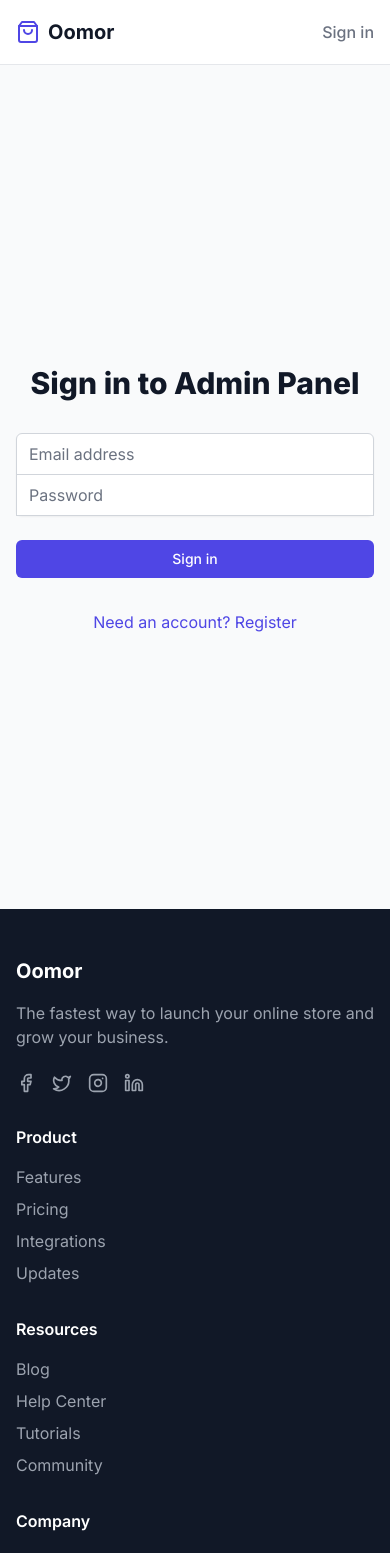
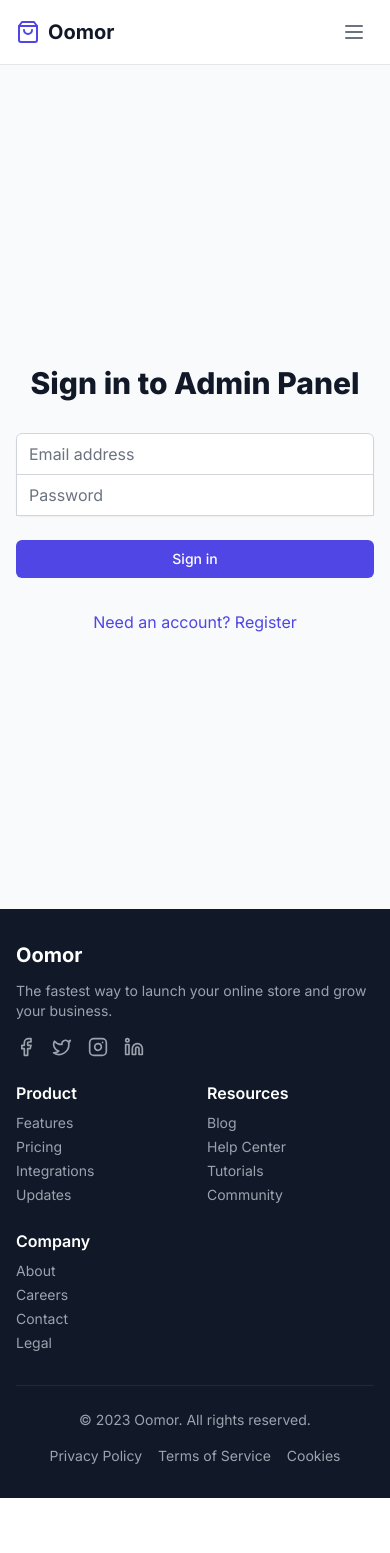
Before and after one commit to kashik0i/Oomor-landing, a React (Vite) app: page /admin/auth in a window 390 px wide. Shown: the top 1553 px of the page. After the commit the page ends 1498 px from the top, so only its background shows below. Built offline with nearby package versions, Linux system fonts and the light colour scheme; no server answers.

Commit message:
improve mobile view

```diff
--- a/src/components/Footer.tsx
+++ b/src/components/Footer.tsx
@@ -3,12 +3,12 @@ import { Link } from 'react-router-dom'
 
 export function Footer() {
   return (
-    <footer className="bg-gray-900 text-white py-12 px-4">
-      <div className="max-w-6xl mx-auto grid md:grid-cols-4 gap-8">
-        <div>
-          <h3 className="text-xl font-bold mb-4">Oomor</h3>
-          <p className="text-gray-400">The fastest way to launch your online store and grow your business.</p>
-          <div className="flex space-x-4 mt-6">
+    <footer className="bg-gray-900 text-white py-8 sm:py-12 px-4">
+      <div className="max-w-6xl mx-auto grid grid-cols-2 sm:grid-cols-2 md:grid-cols-4 gap-6 sm:gap-8">
+        <div className="col-span-2 sm:col-span-2 md:col-span-1">
+          <h3 className="text-xl font-bold mb-3 sm:mb-4">Oomor</h3>
+          <p className="text-gray-400 text-sm sm:text-base">The fastest way to launch your online store and grow your business.</p>
+          <div className="flex space-x-4 mt-4 sm:mt-6">
             <a href="#" className="text-gray-400 hover:text-white">
               <Facebook className="w-5 h-5" />
             </a>
@@ -24,8 +24,8 @@ export function Footer() {
           </div>
         </div>
         <div>
-          <h4 className="font-semibold mb-4">Product</h4>
-          <ul className="space-y-2">
+          <h4 className="font-semibold mb-2 sm:mb-4">Product</h4>
+          <ul className="space-y-1 sm:space-y-2 text-sm sm:text-base">
             <li><Link to="/features" className="text-gray-400 hover:text-white">Features</Link></li>
             <li><Link to="/pricing" className="text-gray-400 hover:text-white">Pricing</Link></li>
             <li><Link to="/integrations" className="text-gray-400 hover:text-white">Integrations</Link></li>
@@ -33,8 +33,8 @@ export function Footer() {
           </ul>
         </div>
         <div>
-          <h4 className="font-semibold mb-4">Resources</h4>
-          <ul className="space-y-2">
+          <h4 className="font-semibold mb-2 sm:mb-4">Resources</h4>
+          <ul className="space-y-1 sm:space-y-2 text-sm sm:text-base">
             <li><Link to="/blog" className="text-gray-400 hover:text-white">Blog</Link></li>
             <li><Link to="/help" className="text-gray-400 hover:text-white">Help Center</Link></li>
             <li><Link to="/tutorials" className="text-gray-400 hover:text-white">Tutorials</Link></li>
@@ -42,8 +42,8 @@ export function Footer() {
           </ul>
         </div>
         <div>
-          <h4 className="font-semibold mb-4">Company</h4>
-          <ul className="space-y-2">
+          <h4 className="font-semibold mb-2 sm:mb-4">Company</h4>
+          <ul className="space-y-1 sm:space-y-2 text-sm sm:text-base">
             <li><Link to="/about" className="text-gray-400 hover:text-white">About</Link></li>
             <li><Link to="/careers" className="text-gray-400 hover:text-white">Careers</Link></li>
             <li><Link to="/contact" className="text-gray-400 hover:text-white">Contact</Link></li>
@@ -51,12 +51,12 @@ export function Footer() {
           </ul>
         </div>
       </div>
-      <div className="max-w-6xl mx-auto mt-12 pt-8 border-t border-gray-800 flex flex-col md:flex-row justify-between items-center">
-        <p className="text-gray-400 mb-4 md:mb-0">© 2023 Oomor. All rights reserved.</p>
-        <div className="flex space-x-6">
-          <Link to="/legal#privacy" className="text-gray-400 hover:text-white">Privacy Policy</Link>
-          <Link to="/legal#terms" className="text-gray-400 hover:text-white">Terms of Service</Link>
-          <Link to="/legal#cookies" className="text-gray-400 hover:text-white">Cookies</Link>
+      <div className="max-w-6xl mx-auto mt-8 sm:mt-12 pt-6 sm:pt-8 border-t border-gray-800 flex flex-col md:flex-row justify-between items-center">
+        <p className="text-gray-400 text-sm sm:text-base mb-4 md:mb-0">© 2023 Oomor. All rights reserved.</p>
+        <div className="flex flex-wrap justify-center gap-4 sm:gap-6">
+          <Link to="/legal#privacy" className="text-gray-400 hover:text-white text-sm sm:text-base">Privacy Policy</Link>
+          <Link to="/legal#terms" className="text-gray-400 hover:text-white text-sm sm:text-base">Terms of Service</Link>
+          <Link to="/legal#cookies" className="text-gray-400 hover:text-white text-sm sm:text-base">Cookies</Link>
         </div>
       </div>
     </footer>
--- a/src/components/Header.tsx
+++ b/src/components/Header.tsx
@@ -1,18 +1,26 @@
 import {Link} from 'react-router-dom'
-import {ShoppingBag} from 'lucide-react'
+import {ShoppingBag, Menu, X} from 'lucide-react'
 import {useAuth} from '../context/AuthContext';
 import {useNavigate} from 'react-router-dom';
+import {useState} from 'react';
 
 export function Header() {
     const {isAuthenticated, user} = useAuth();
     const navigate = useNavigate();
+    const [mobileMenuOpen, setMobileMenuOpen] = useState(false);
 
     const handleDashboard = () => {
         if (isAuthenticated) {
             navigate('/admin/dashboard');
+            setMobileMenuOpen(false);
         } else {
             navigate('/admin/auth');
+            setMobileMenuOpen(false);
         }
+    }
+
+    const toggleMobileMenu = () => {
+        setMobileMenuOpen(!mobileMenuOpen);
     }
     return (
         <header className="sticky top-0 z-50 bg-white border-b border-gray-200">
@@ -24,6 +32,8 @@ export function Header() {
                             <span className="text-xl font-bold text-gray-900">Oomor</span>
                         </Link>
                     </div>
+
+                    {/* Desktop Navigation */}
                     <nav className="hidden md:flex space-x-8">
                         <Link to="/features" className="text-gray-500 hover:text-gray-900 font-medium">Features</Link>
                         <Link to="/pricing" className="text-gray-500 hover:text-gray-900 font-medium">Pricing</Link>
@@ -31,7 +41,9 @@ export function Header() {
                         <Link to="/about" className="text-gray-500 hover:text-gray-900 font-medium">About</Link>
                         <Link to="/demo" className="text-gray-500 hover:text-gray-900 font-medium">Demo</Link>
                     </nav>
-                    <div className="flex items-center space-x-4">
+
+                    {/* Desktop Auth */}
+                    <div className="hidden md:flex items-center space-x-4">
                         {
                             isAuthenticated ? (
                                 <>
@@ -41,13 +53,95 @@ export function Header() {
                                     </button>
                                 </>
                             ) : (
-                                <Link to="/admin/auth" className="text-gray-500 hover:text-gray-900 font-medium">Sign
-                                    in</Link>
+                                <Link to="/admin/auth" className="text-gray-500 hover:text-gray-900 font-medium">Sign in</Link>
                             )
                         }
                     </div>
+
+                    {/* Mobile menu button */}
+                    <div className="md:hidden">
+                        <button
+                            onClick={toggleMobileMenu}
+                            className="inline-flex items-center justify-center p-2 rounded-md text-gray-500 hover:text-gray-900 hover:bg-gray-100 focus:outline-none focus:ring-2 focus:ring-inset focus:ring-indigo-500"
+                        >
+                            <span className="sr-only">Open main menu</span>
+                            {mobileMenuOpen ? (
+                                <X className="block h-6 w-6" aria-hidden="true" />
+                            ) : (
+                                <Menu className="block h-6 w-6" aria-hidden="true" />
+                            )}
+                        </button>
+                    </div>
                 </div>
             </div>
+
+            {/* Mobile menu, show/hide based on menu state */}
+            {mobileMenuOpen && (
+                <div className="md:hidden">
+                    <div className="px-2 pt-2 pb-3 space-y-1 sm:px-3 bg-white shadow-lg">
+                        <Link
+                            to="/features"
+                            className="block px-3 py-2 rounded-md text-base font-medium text-gray-700 hover:text-gray-900 hover:bg-gray-50"
+                            onClick={() => setMobileMenuOpen(false)}
+                        >
+                            Features
+                        </Link>
+                        <Link
+                            to="/pricing"
+                            className="block px-3 py-2 rounded-md text-base font-medium text-gray-700 hover:text-gray-900 hover:bg-gray-50"
+                            onClick={() => setMobileMenuOpen(false)}
+                        >
+                            Pricing
+                        </Link>
+                        <Link
+                            to="/blog"
+                            className="block px-3 py-2 rounded-md text-base font-medium text-gray-700 hover:text-gray-900 hover:bg-gray-50"
+                            onClick={() => setMobileMenuOpen(false)}
+                        >
+                            Blog
+                        </Link>
+                        <Link
+                            to="/about"
+                            className="block px-3 py-2 rounded-md text-base font-medium text-gray-700 hover:text-gray-900 hover:bg-gray-50"
+                            onClick={() => setMobileMenuOpen(false)}
+                        >
+                            About
+                        </Link>
+                        <Link
+                            to="/demo"
+                            className="block px-3 py-2 rounded-md text-base font-medium text-gray-700 hover:text-gray-900 hover:bg-gray-50"
+                            onClick={() => setMobileMenuOpen(false)}
+                        >
+                            Demo
+                        </Link>
+
+                        {/* Mobile Auth */}
+                        {isAuthenticated ? (
+                            <div className="pt-4 pb-3 border-t border-gray-200">
+                                <div className="flex items-center px-3">
+                                    <div className="text-base font-medium text-gray-800">{user?.name}</div>
+                                </div>
+                                <div className="mt-3 space-y-1">
+                                    <button
+                                        onClick={handleDashboard}
+                                        className="block w-full text-left px-3 py-2 rounded-md text-base font-medium text-gray-700 hover:text-gray-900 hover:bg-gray-50"
+                                    >
+                                        Dashboard
+                                    </button>
+                                </div>
+                            </div>
+                        ) : (
+                            <Link
+                                to="/admin/auth"
+                                className="block px-3 py-2 rounded-md text-base font-medium text-gray-700 hover:text-gray-900 hover:bg-gray-50"
+                                onClick={() => setMobileMenuOpen(false)}
+                            >
+                                Sign in
+                            </Link>
+                        )}
+                    </div>
+                </div>
+            )}
         </header>
     )
 }
--- a/src/components/admin/DataTable.tsx
+++ b/src/components/admin/DataTable.tsx
@@ -1,5 +1,5 @@
-import React, { useState } from 'react';
-import { ChevronLeft, ChevronRight, Search, Filter, ArrowUp, ArrowDown } from 'lucide-react';
+import React, { useState, useEffect } from 'react';
+import { ChevronLeft, ChevronRight, Search, Filter, ArrowUp, ArrowDown, Menu } from 'lucide-react';
 import { Input } from "../ui/input";
 import { Button } from "../ui/button";
 import { Card, CardHeader, CardContent, CardFooter } from "../ui/card";
@@ -47,6 +47,23 @@ export const DataTable: React.FC<DataTableProps> = ({
   const [currentPage, setCurrentPage] = useState(1);
   const [searchTerm, setSearchTerm] = useState('');
   const [sortConfig, setSortConfig] = useState<{key: string, direction: 'asc' | 'desc'} | null>(null);
+  const [isMobile, setIsMobile] = useState(false);
+
+  // Check if the screen is mobile size
+  useEffect(() => {
+    const checkIfMobile = () => {
+      setIsMobile(window.innerWidth < 768); // 768px is the standard md breakpoint in Tailwind
+    };
+
+    // Initial check
+    checkIfMobile();
+
+    // Add event listener for window resize
+    window.addEventListener('resize', checkIfMobile);
+
+    // Cleanup
+    return () => window.removeEventListener('resize', checkIfMobile);
+  }, []);
 
   // Filtering data based on search term
   const filteredData = searchTerm
@@ -89,28 +106,42 @@ export const DataTable: React.FC<DataTableProps> = ({
     setSortConfig({ key, direction });
   };
 
+  // Render mobile card view
+  const renderMobileView = () => {
     return (
-    <Card className="overflow-hidden">
-      <CardHeader className="p-6 border-b">
-        <div className="flex flex-col md:flex-row md:justify-between md:items-center gap-4">
-          <h2 className="text-lg font-semibold text-gray-800">{title}</h2>
-
-          {searchable && (
-            <div className="relative">
-              <Search className="absolute left-3 top-1/2 transform -translate-y-1/2 text-gray-400 h-4 w-4 z-10" />
-              <Input
-                type="text"
-                placeholder="Search..."
-                value={searchTerm}
-                onChange={(e) => setSearchTerm(e.target.value)}
-                className="pl-10 w-full"
-              />
+      <div className="space-y-4 px-4">
+        {paginatedData.length > 0 ? (
+          paginatedData.map((item, index) => (
+            <Card key={index} className="overflow-hidden">
+              <CardContent className="p-4 space-y-3">
+                {columns.map((column) => (
+                  <div key={column.key} className="flex justify-between items-start border-b pb-2 last:border-b-0 last:pb-0">
+                    <span className="font-medium text-sm text-gray-500">{column.header}:</span>
+                    <span className="text-right text-sm">{item[column.key]}</span>
+                  </div>
+                ))}
+                {actionComponent && (
+                  <div className="pt-2 flex justify-end">
+                    {actionComponent(item)}
                   </div>
                 )}
+              </CardContent>
+            </Card>
+          ))
+        ) : (
+          <Card className="overflow-hidden">
+            <CardContent className="p-4 text-center">
+              No data found
+            </CardContent>
+          </Card>
+        )}
       </div>
-      </CardHeader>
+    );
+  };
 
-      <CardContent className="p-0">
+  // Render desktop table view
+  const renderTableView = () => {
+    return (
       <div className="overflow-x-auto">
         <Table>
           <TableHeader>
@@ -172,13 +203,47 @@ export const DataTable: React.FC<DataTableProps> = ({
           </TableBody>
         </Table>
       </div>
+    );
+  };
+
+  return (
+    <Card className="overflow-hidden">
+      <CardHeader className="p-6 border-b">
+        <div className="flex flex-col md:flex-row md:justify-between md:items-center gap-4">
+          <h2 className="text-lg font-semibold text-gray-800">{title}</h2>
+
+          {searchable && (
+            <div className="relative">
+              <Search className="absolute left-3 top-1/2 transform -translate-y-1/2 text-gray-400 h-4 w-4 z-10" />
+              <Input
+                type="text"
+                placeholder="Search..."
+                value={searchTerm}
+                onChange={(e) => setSearchTerm(e.target.value)}
+                className="pl-10 w-full"
+              />
+            </div>
+          )}
+        </div>
+      </CardHeader>
+
+      <CardContent className="p-0">
+        {isMobile ? renderMobileView() : renderTableView()}
       </CardContent>
 
       {totalPages > 1 && (
-        <CardFooter className="px-6 py-4 border-t flex items-center justify-between">
+        <CardFooter className="px-6 py-4 border-t flex flex-col sm:flex-row items-center justify-between gap-4">
+          {!isMobile && (
             <div className="text-sm text-gray-500">
               Showing {Math.min(((currentPage - 1) * pageSize) + 1, sortedData.length)} to {Math.min(currentPage * pageSize, sortedData.length)} of {sortedData.length} entries
             </div>
+          )}
+
+          {isMobile && (
+            <div className="text-sm text-gray-500 text-center">
+              Page {currentPage} of {totalPages}
+            </div>
+          )}
 
           <Pagination>
             <PaginationContent>
@@ -194,7 +259,7 @@ export const DataTable: React.FC<DataTableProps> = ({
                 </Button>
               </PaginationItem>
 
-              {[...Array(Math.min(5, totalPages))].map((_, i) => {
+              {!isMobile && [...Array(Math.min(5, totalPages))].map((_, i) => {
                 // Logic to show correct page numbers when there are many pages
                 let pageNumber;
                 if (totalPages <= 5) {
```
Lines whose indentation alone changed are shown as unchanged.
